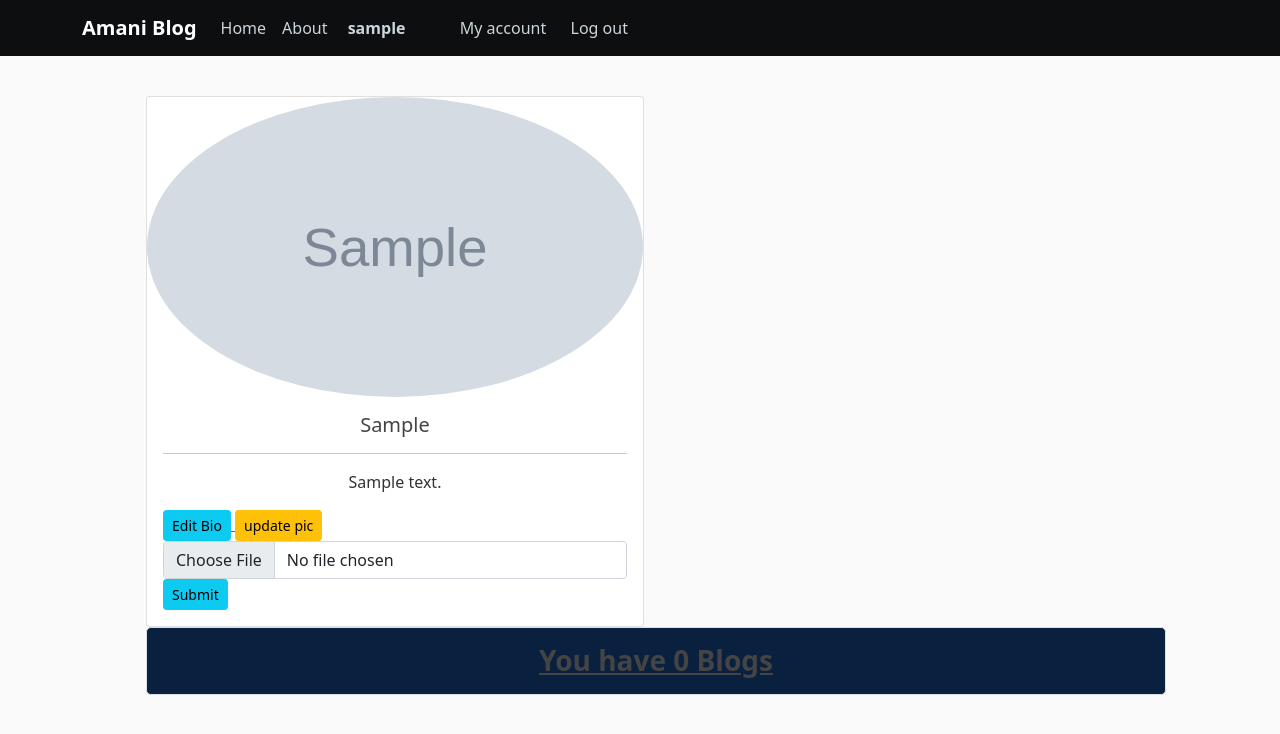
After one commit to amani-joseph/blogging-app, a Flask app: a page that uses app/templates/navbar.html in a window 1280 px wide. The commit adds this page. Shown: the top 734 px of the page. Run offline with Flask 2, Linux system fonts and the light colour scheme; a user stored in the database is signed in; tables that the repository leaves empty hold one stand-in row (values such as "Sample post"); grey boxes marked "Sample" are stand-in pictures; data that the repository does not hold is empty; some libraries are stand-ins or nearby versions.

Commit message:
Added my-accounts page and the routing to the page

```diff
--- a/app/main/views.py
+++ b/app/main/views.py
@@ -1,7 +1,8 @@
 from email import message
 from flask import render_template, request, redirect, url_for, abort
 from . import main
-# from .forms import exampleForm
+from ..models import User,Blog,Comment,Upvote,Downvote
+# from .forms import exampleFormposts
 from flask_login import login_required, current_user
 
 posts = [
@@ -29,3 +30,72 @@ def index():
 def about():
     message = "This is the about page"
     return render_template('about.html', title='About', message=message)
+
+
+@main.route('/user/<name>')
+def profile(name):
+    user = User.query.filter_by(username = name).first()
+    user_id = current_user._get_current_object().id
+    posts = Blog.query.filter_by(user_id = user_id).all()
+    if user is None:
+        abort(404)
+
+    return render_template("profile/profile.html", user = user,posts=posts)
+
+
+@main.route('/user/<name>/updateprofile', methods = ['POST','GET'])
+@login_required
+def updateprofile(name):
+    form = UpdateProfile()
+    user = User.query.filter_by(username = name).first()
+    if user == None:
+        abort(404)
+    if form.validate_on_submit():
+        user.bio = form.bio.data
+        user.save_u()
+        return redirect(url_for('.profile',name = name))
+    return render_template('profile/update.html',form =form)
+
+
+@main.route('/user/<name>/update/pic',methods= ['POST'])
+@login_required
+def update_pic(name):
+    user = User.query.filter_by(username = name).first()
+    if 'photo' in request.files:
+        filename = photos.save(request.files['photo'])
+        path = f'photos/{filename}'
+        user.profile_pic_path = path
+        db.session.commit()
+    return redirect(url_for('main.profile',name=name))
+
+@main.route('/like/<int:id>',methods = ['POST','GET'])
+@login_required
+def like(id):
+    get_pitches = Upvote.get_upvotes(id)
+    valid_string = f'{current_user.id}:{id}'
+    for pitch in get_pitches:
+        to_str = f'{pitch}'
+        print(valid_string+" "+to_str)
+        if valid_string == to_str:
+            return redirect(url_for('main.index',id=id))
+        else:
+            continue
+    new_vote = Upvote(user = current_user, pitch_id=id)
+    new_vote.save()
+    return redirect(url_for('main.index',id=id))
+
+@main.route('/dislike/<int:id>',methods = ['POST','GET'])
+@login_required
+def dislike(id):
+    pitch = Downvote.get_downvotes(id)
+    valid_string = f'{current_user.id}:{id}'
+    for p in pitch:
+        to_str = f'{p}'
+        print(valid_string+" "+to_str)
+        if valid_string == to_str:
+            return redirect(url_for('main.index',id=id))
+        else:
+            continue
+    new_downvote = Downvote(user = current_user, pitch_id=id)
+    new_downvote.save()
+    return redirect(url_for('main.index',id = id))
--- a/app/templates/navbar.html
+++ b/app/templates/navbar.html
@@ -39,7 +39,7 @@
 
 					<a
 						class="nav-item nav-link"
-						href="{{url_for('main.index',name=current_user.username)}}"
+						href="{{url_for('main.profile',name=current_user.username)}}"
 						><i class="far fa-user"></i>&nbsp; My account</a
 					>
 					<a class="nav-item nav-link" href="{{url_for('auth.logout')}}"
--- /dev/null
+++ b/app/templates/profile/profile.html
@@ -0,0 +1,91 @@
+<!-- @format -->
+
+{% extends 'base.html'%} {% block content %}
+<div class="container d-flex flex-column justify-content-center">
+	<div class="container m-3">
+		<div class="row">
+			<div class="col-md-6 pict">
+				<div class="card testimonial-card">
+					<div class="card-img text-center">
+						{% if user.profile_pic_path %}
+						<img
+							src="{{url_for('static',filename=user.profile_pic_path)}}"
+							style="height: 300px; border-radius: 50%"
+							class="card-img"
+							alt=" avatar"
+						/>
+						{%else%}
+						<p class="text-center m-3">No profile picture</p>
+
+						{% endif %}
+					</div>
+
+					<div class="card-body">
+						<h5 class="text-center"> {{user.username| capitalize}}</h5>
+						<hr />
+						{% if user.bio %}
+						<p class="text-center m-3"
+							><i class="fas fa-quote-left"></i> {{user.bio}}</p
+						>
+						{%else%}
+						<p class="text-center m-3">
+							{{user.username| capitalize}} has no bio
+						</p>
+						{% endif %} {% if user == current_user %}
+						<div class="profpic">
+							<div id="updates">
+								<a href="{{url_for('main.updateprofile',name=user.username)}}">
+									<button class="btn btn-sm btn-info">Edit Bio</button>
+								</a>
+								<button class="btn btn-sm btn-warning" id="profbutton"
+									>update pic</button
+								>
+							</div>
+
+							<div id="imgform">
+								<form
+									action="{{url_for('main.update_pic',name=user.username)}}"
+									method="post"
+									enctype="multipart/form-data"
+								>
+									<input
+										type="file"
+										name="photo"
+										class="form-control"
+										required
+									/>
+									<input
+										type="submit"
+										class="btn btn-sm btn-info"
+										id="submit"
+									/>
+								</form>
+							</div>
+						</div>
+						{% endif %}
+					</div>
+				</div>
+			</div>
+			<div class="container col-md-12"></div>
+			<div class="col-lg-12" id="user">
+				{% if current_user %}
+				<h3
+					class="text-center fw-bolder p-3 text-decoration-underline border rounded-3"
+					style="background: #09203f"
+					>You have {{user.blogs.count()}} Blogs</h3
+				>
+				{% for i in posts%}
+				<div class="blogs text-center text-white">
+					<h5>Title: {{i.title}}</h5>
+					<h6>{{i.post}}</h6>
+					<p>{{i.comment.count()}} Comments</p>
+				</div>
+
+				{%endfor%} {%else%}
+				<h3>You have no blogs</h3>
+				{%endif%}
+			</div>
+		</div>
+	</div>
+</div>
+{% endblock %}
```
Also changed, not shown: app/templates/profile/update.html (added).
